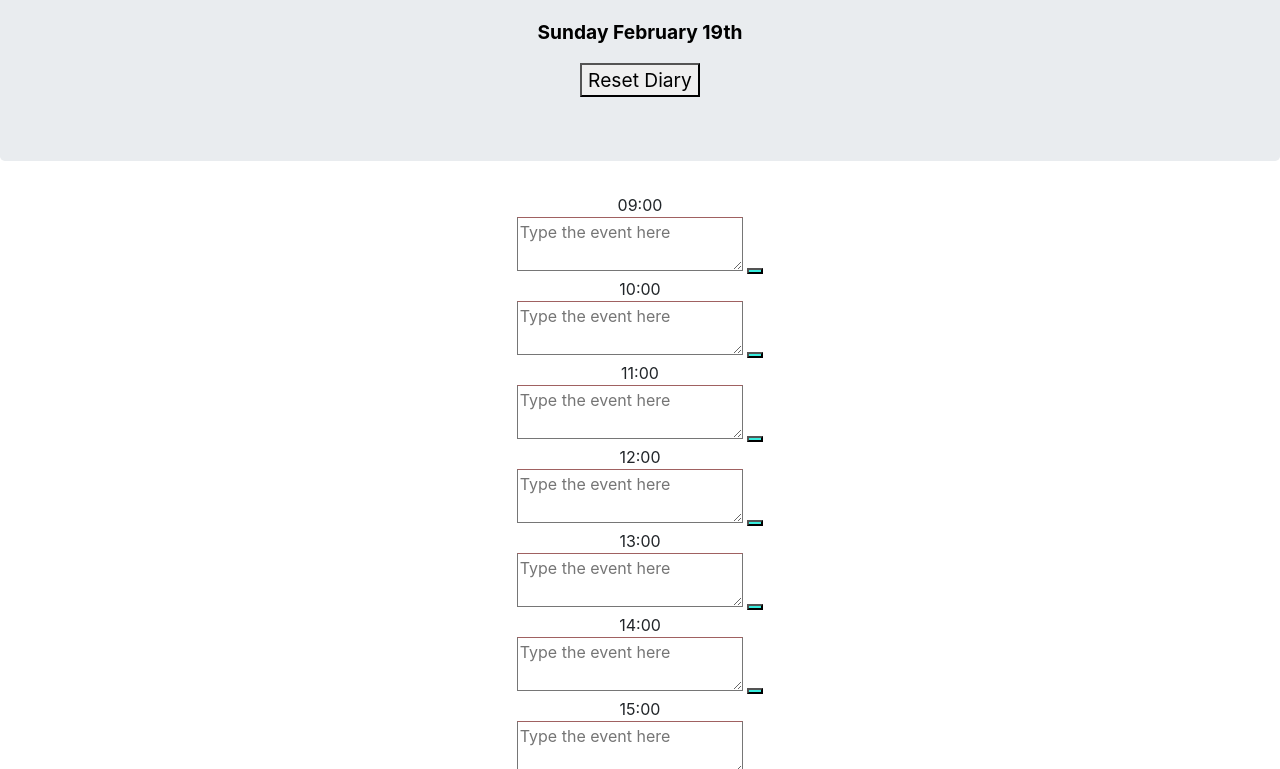
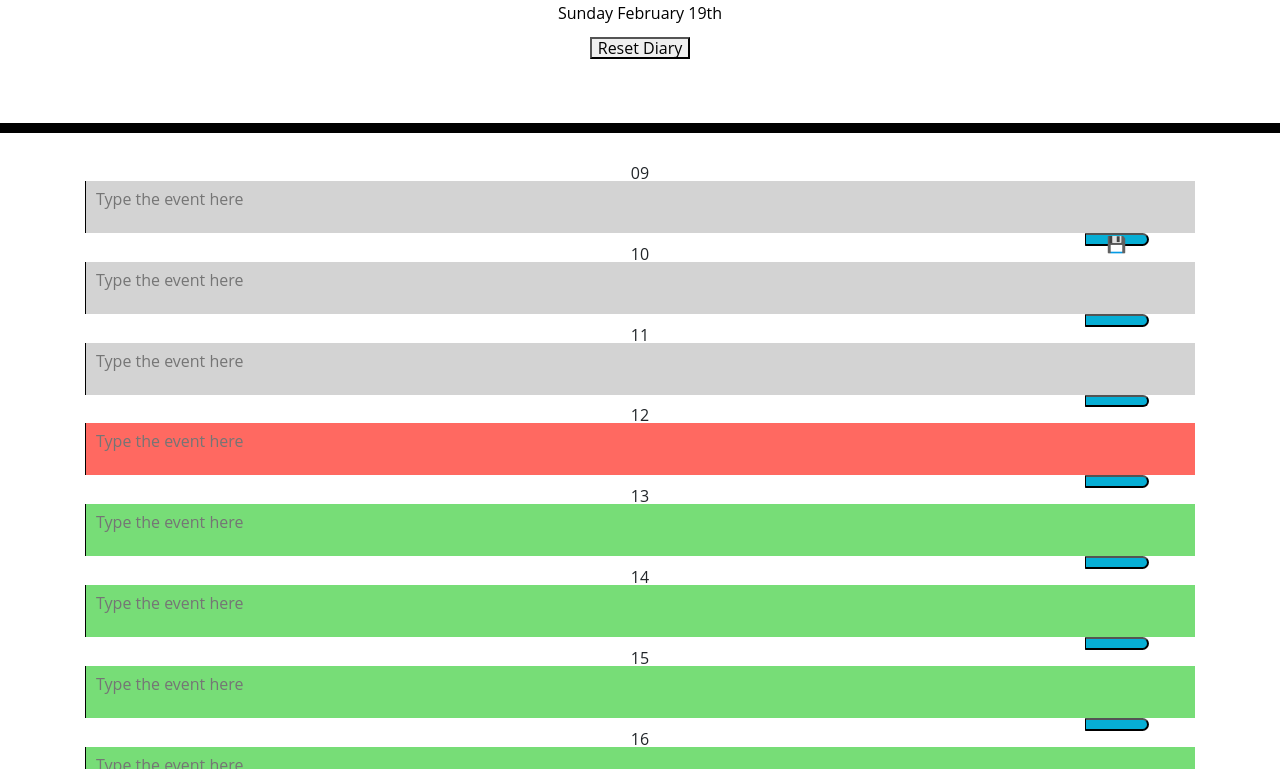
Before and after one commit to mandipn/Daily-Planner-App, a plain HTML site: page index.html in a window 1280 px wide. Shown: the part 147-916 px from the top of the page. Drawn offline with nearby package versions, Linux system fonts and the light colour scheme.

Commit message:
committing the changes from yesterday

```diff
--- a/assets/css/style.css
+++ b/assets/css/style.css
@@ -1,43 +1,79 @@
-.now {
-    background-color: #be1b1b;
-    border-radius: 20px;
+  body {
+    font-family: 'Open Sans', sans-serif;
+    font-size: 16px;
+    line-height: 1;
+  }
+
+  textarea {
+    background: transparent;
+    border: none;
+    resize: none;
+    color: #000000;
+    border-left: 1px solid black;
+    padding: 10px;
+  }
+
+  .jumbotron {
+    text-align: center;
+    background-color: transparent;
+    color: black;
+    border-radius: 0;
+    border-bottom: 10px solid black;
+  }
+
+  .description {
+    white-space: pre-wrap;
+    color: #000000;
+  }
+
+  .timeinrow {
+    text-align: center;
+    border-radius: 15px;
+    display: flex;
+    flex-direction: column;
+  }
+
+  .row {
+    white-space: pre-wrap;
+    height: 80px;
+    border-top: 1px solid white;
   }
 
   .back {
-    background-color: #1c9bd1;
-    border-radius: 20px;
+    background-color: #d3d3d3;
+    color: white;
+  }
+
+  .now {
+    background-color: #ff6961;
     color: white;
   }
 
   .forward {
-    background-color: #313534;
-    border-radius: 20px;
+    background-color: #77dd77;
+    color: white;
   }
 
-   /* .timeinrow {
-    border-top: 1px solid rgb(160, 97, 97);
-    height: 70px;
-    text-align: center;
-  }  */
-
-  .itemforthehour {
-    border-top: 1px solid rgb(160, 97, 97);
+  .saveInfoButton {
+    border-left: 1px solid black;
+    border-top-right-radius: 15px;
+    border-bottom-right-radius: 15px;
+    background-color: #06aed5;
+    color: white;
+    width: 5vw;
+    height: 1vw;
+    margin-left: 1000px;
   }
 
-.saveInfoButton {
-    background-color: #38eedf;
-    color: rgb(202, 18, 18);
+  .saveInfoButton i:hover {
+    font-size: 20px;
+    transition: all 0.3s ease-in-out;
+  }
 
-}
+  .container {
 
-.jumbotron {
-
-    text-align: center;
-    font-weight: bold;
-    font-size: larger;
-    color: black;
-}
-
-.container {
-    text-align: center;
-}
+    display: flex;
+  flex-direction: column;
+  align-content: center;
+  justify-content: center;
+  }
--- a/assets/js/script.js
+++ b/assets/js/script.js
@@ -1,9 +1,20 @@
 $(document).ready(function () {
+
+  $("#0900AM .itemforthehour").val(localStorage.getItem("0900AM"));
+  $("#1000AM .itemforthehour").val(localStorage.getItem("10h"));
+  $("#1100AM .itemforthehour").val(localStorage.getItem("11h"));
+  $("#1200PM .itemforthehour").val(localStorage.getItem("12h"));
+  $("#1300PM .itemforthehour").val(localStorage.getItem("13h"));
+  $("#1400PM .itemforthehour").val(localStorage.getItem("14h"));
+  $("#1500PM .itemforthehour").val(localStorage.getItem("15h"));
+  $("#1600PM .itemforthehour").val(localStorage.getItem("16h"));
+  $("#1700PM .itemforthehour").val(localStorage.getItem("17h"));
 
     let LiveMoment = moment().format("dddd MMMM Do");
     let TodayDate = document.getElementById("today");
     TodayDate.innerHTML = LiveMoment;
-    let liveHour = moment().format("HH");
+    let liveHour = parseInt(moment().format("H"));
+    var timeBlock = $(".1hourcolumn");
 
 
  $("#resetInfoButton").click(function (event) {
@@ -12,36 +23,70 @@ $(document).ready(function () {
     localStorage.clear();
   });
 
-  $(".timeinrow").each(function () {
-    var hourdiv = $(this).attr("id").split("-")[1];
+  //check each hour block and change the background to the relative colour
+$.each(timeBlock, function () {
+    var hourId = parseInt($(this).attr("id"));
+    console.log(liveHour)
+    console.log(parseInt($(this).attr("id")));
+    // for events at the current hour, set the colour to red.
+    if (hourId === liveHour) {
+        $(this).next().addClass("now");
+        console.log("1")
+    // for past events set the colour to grey
+    } else if (hourId < liveHour) {
+        $(this).next().addClass("back");
+        console.log("2")
+    // for future events set the colour to green
+    } else if (hourId > liveHour) {
+        $(this).next().addClass("forward");
+        console.log("3")
+    }
+});
 
-    if (liveHour == hourdiv) {
-      $(this).addClass("now");
-      $(this).children(".description").addClass("whitefont");
-    } else if (liveHour < hourdiv) {
-      $(this).removeClass("now");
-      $(this).addClass("forward");
-    } else if (liveHour > hourdiv) {
-      $(this).removeClass("forward");
-      $(this).addClass("back");
-    }
-  });
+  // $(".timeinrow").each(function () {
+  //   var hourdiv = $(this).attr("id").split("-")[1];
 
-  $(".btntosave").click(function (event) {
-    event.preventDefault();
-    var value = $(this).child(".the-hour").val();
-    var time = $(this).parent().attr("id").split("-")[1];
+  //   if (liveHour == hourdiv) {
+  //     $(this).addClass("now");
+  //     $(this).children(".description").addClass("whitefont");
+  //   } else if (liveHour < hourdiv) {
+  //     $(this).removeClass("now");
+  //     $(this).addClass("forward");
+  //   } else if (liveHour > hourdiv) {
+  //     $(this).removeClass("forward");
+  //     $(this).addClass("back");
+  //   }
+  // });
+
+  // $(".saveInfoButton").click(function (event) {
+  //   event.preventDefault();
+  //   var value = $(this).siblings(".itemforthehour").val();
+  //   var time = $(this).parent().attr("id").split("-")[1];
+  //   localStorage.setItem(time, value);
+  // });
+
+  $(".saveInfoButton").on("click", function(){
+
+    var value = $(this).siblings(".itemforthehour").val();
+    var time = $(this).parent().attr("id");
+    var saved = $("#saved");
+    console.log(time + " " + value);
     localStorage.setItem(time, value);
-  });
+
+//     document.getElementById("saved").innerHTML = "Saved!";
+
+// setTimeout(function(){
+//     document.getElementById("saved").innerHTML = '';
+// }, 3000);
+
+// save text area into the local storage
+$(".saveInfoButton").on("click", function (event) {
+  var calendarItem =
+      event.target.parentElement.previousElementSibling.children[0].value;
+  localStorage.setItem(event.target.attributes[0].value, calendarItem);
+});
+
+    });
 
 
-  $("#0900AM .the-hour").val(localStorage.getItem("9h"));
-  $("#1000AM .the-hour").val(localStorage.getItem("10h"));
-  $("#1100AM .the-hour").val(localStorage.getItem("11h"));
-  $("#1200PM .the-hour").val(localStorage.getItem("12h"));
-  $("#1300PM .the-hour").val(localStorage.getItem("13h"));
-  $("#1400PM .the-hour").val(localStorage.getItem("14h"));
-  $("#1500PM .the-hour").val(localStorage.getItem("15h"));
-  $("#1600PM .the-hour").val(localStorage.getItem("16h"));
-  $("#1700PM .the-hour").val(localStorage.getItem("17h"));
 });
--- a/index.html
+++ b/index.html
@@ -5,6 +5,8 @@
     <meta http-equiv="X-UA-Compatible" content="IE=edge">
     <meta name="viewport" content="width=device-width, initial-scale=1.0">
     <link rel="stylesheet" href="https://stackpath.bootstrapcdn.com/bootstrap/4.3.1/css/bootstrap.min.css" />
+    <link rel="stylesheet" href="https://use.fontawesome.com/releases/v5.8.1/css/all.css"
+    integrity="sha384-50oBUHEmvpQ+1lW4y57PTFmhCaXp0ML5d60M1M7uH2+nqUivzIebhndOJK28anvf" crossorigin="anonymous" />
     <link rel="stylesheet" href="./assets/css/style.css" />
     <title>Daily Planner</title>
 </head>
@@ -20,16 +22,16 @@
 
     <div class="container">
         <div id="0900AM" class="timeinrow">
-          <div class="1hourcolumn"><span id="9h">09:00</span></div>
+          <div id="9" class="1hourcolumn">09</div>
         <textarea class="itemforthehour" placeholder="Type the event here"></textarea>
           <button class="saveInfoButton" data-label="save info button 09:00">
-            <i class="lock"></i>
+            &#128190
           </button>
         </div>
 
 
     <div id="1000AM" class="timeinrow">
-          <div class="1hourcolumn"><span id="10h">10:00</span></div>
+      <div id="10" class="1hourcolumn">10</div>
           <textarea class="itemforthehour" placeholder="Type the event here"></textarea>
           <button class="saveInfoButton" data-label="save info button 10:00">
             <i class="lock"></i>
@@ -37,7 +39,7 @@
         </div>
 
     <div id="1100AM" class="timeinrow">
-          <div class="1hourcolumn"><span id="11h">11:00</span></div>
+      <div id="11" class="1hourcolumn">11</div>
           <textarea class="itemforthehour" placeholder="Type the event here"></textarea>
           <button class="saveInfoButton" data-label="save info button 11:00">
             <i class="lock"></i>
@@ -45,7 +47,7 @@
         </div>
 
     <div id="1200PM" class="timeinrow">
-          <div class="1hourcolumn"><span id="12h">12:00</span></div>
+      <div id="12" class="1hourcolumn">12</div>
           <textarea class="itemforthehour" placeholder="Type the event here"></textarea>
           <button class="saveInfoButton" data-label="save info button 12:00">
             <i class="lock"></i>
@@ -53,7 +55,7 @@
         </div>
 
     <div id="1300PM" class="timeinrow">
-          <div class="1hourcolumn"><span id="13h">13:00</span></div>
+      <div id="13" class="1hourcolumn">13</div>
           <textarea class="itemforthehour" placeholder="Type the event here"></textarea>
           <button class="saveInfoButton" data-label="save info button 13:00">
             <i class="lock"></i>
@@ -61,7 +63,7 @@
         </div>
 
     <div id="1400PM" class="timeinrow">
-          <div class="1hourcolumn"><span id="14h">14:00</span></div>
+      <div id="14" class="1hourcolumn">14</div>
           <textarea class="itemforthehour" placeholder="Type the event here"></textarea>
           <button class="saveInfoButton" data-label="save info button 14:00">
             <i class="lock"></i>
@@ -69,7 +71,7 @@
         </div>
 
     <div id="1500PM" class="timeinrow">
-          <div class="1hourcolumn"><span id="15h">15:00</span></div>
+      <div id="15" class="1hourcolumn">15</div>
           <textarea class="itemforthehour" placeholder="Type the event here"></textarea>
           <button class="saveInfoButton" data-label="save info button 15:00">
             <i class="lock"></i>
@@ -77,7 +79,7 @@
         </div>
 
     <div id="1600PM" class="timeinrow">
-          <div class="1hourcolumn"><span id="16h">16:00</span></div>
+      <div id="16" class="1hourcolumn">16</div>
           <textarea class="itemforthehour" placeholder="Type the event here"></textarea>
           <button class="saveInfoButton" data-label="save info button 16:00">
             <i class="lock"></i>
@@ -85,7 +87,7 @@
         </div>
 
     <div id="1700PM" class="timeinrow">
-          <div class="1hourcolumn"><span id="17h">17:00</span></div>
+      <div id="17" class="1hourcolumn">17</div>
           <textarea class="itemforthehour" placeholder="Type the event here"></textarea>
           <button class="saveInfoButton" data-label="save info button 17:00">
             <i class="lock"></i>
```
